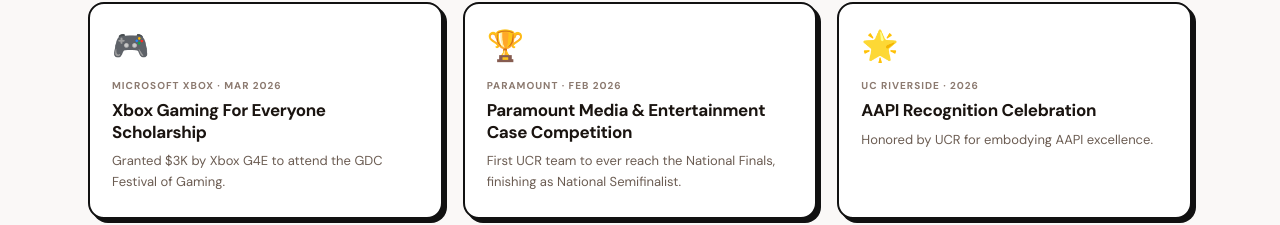
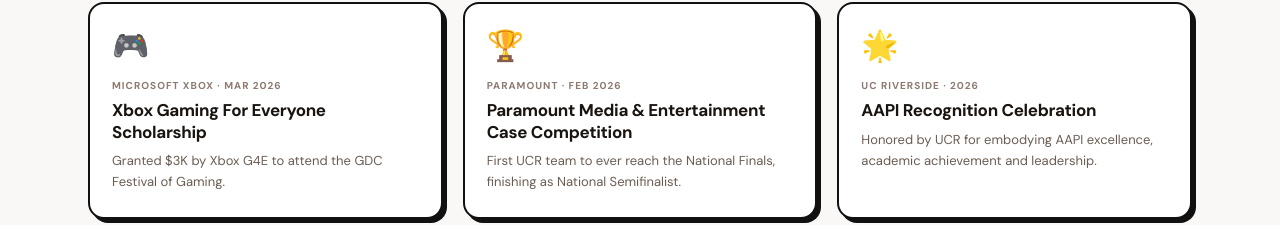
Before and after one commit to ashlacap/ash-portfolio, a React (Vite) app: page / in a window 1280 px wide. Shown: the part 2899-3124 px from the top of the page. Built offline with nearby package versions, Linux system fonts and the light colour scheme.

Commit message:
Auto-save

```diff
--- a/src/App.jsx
+++ b/src/App.jsx
@@ -566,7 +566,7 @@ const HonorsBand = () => {
   const honors = [
     { org: 'Microsoft Xbox', year: 'Mar 2026', title: 'Xbox Gaming For Everyone Scholarship', desc: 'Granted $3K by Xbox G4E to attend the GDC Festival of Gaming.', emoji: '🎮' },
     { org: 'Paramount', year: 'Feb 2026', title: 'Paramount Media & Entertainment Case Competition', desc: 'First UCR team to ever reach the National Finals, finishing as National Semifinalist.', emoji: '🏆' },
-    { org: 'UC Riverside', year: '2026', title: 'AAPI Recognition Celebration', desc: 'Honored by UCR for embodying AAPI excellence.', emoji: '🌟' },
+    { org: 'UC Riverside', year: '2026', title: 'AAPI Recognition Celebration', desc: 'Honored by UCR for embodying AAPI excellence, academic achievement and leadership.', emoji: '🌟' },
   ];
   return (
     <section id="honors" style={{ padding: isMobile ? '56px 20px' : '72px 48px', maxWidth: 1200, margin: '0 auto', width: '100%' }}>
```
